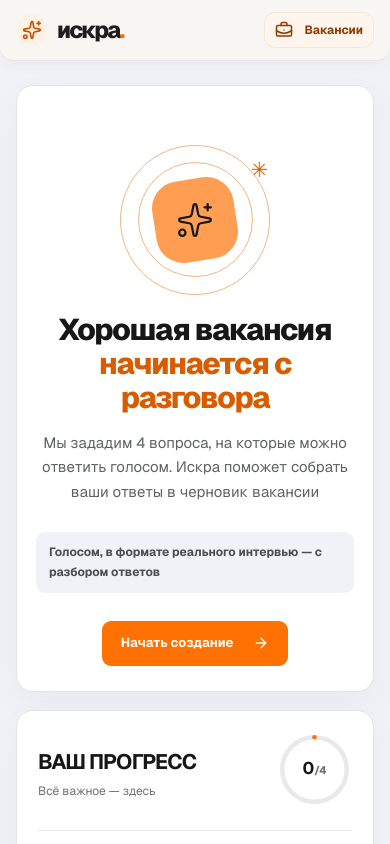
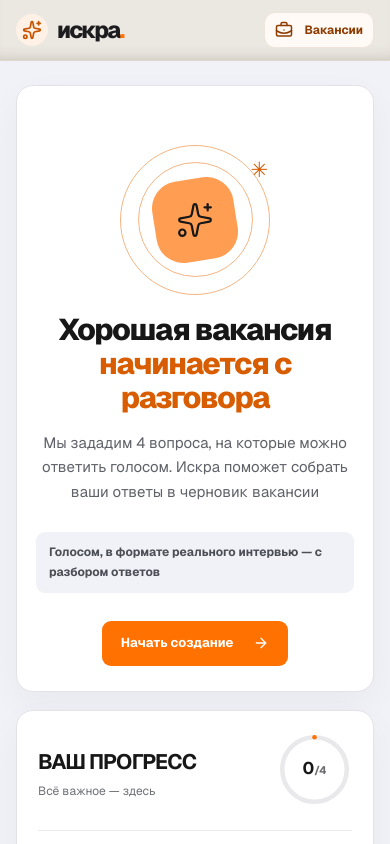
Before and after one commit to anastasiyarudomyotova/iskra, a Next.js app: page / in a window 390 px wide. Shown: the top 844 px of the page. Built offline with nearby package versions, Linux system fonts and the light colour scheme.

Commit message:
Set navigation visually behind workspace
Co-authored-by: arena-agent <297053741+arena-agent@users.noreply.github.com>

```diff
--- a/src/app/globals.css
+++ b/src/app/globals.css
@@ -305,23 +305,23 @@ body, .app-shell { background: #f1f2f7; color: #171717; }
 .review-item .review-number.done { color: #fff; }
 .review-item:last-child { border-bottom: 0; padding-bottom: 0; }
 
-/* Light, integrated navigation; only existing destinations are shown. */
+/* Recessed light navigation: the edge shadow falls onto the menu, not the workspace. */
 .app-nav {
-  background: #f8f6f3;
-  border-right-color: #ebe7e2;
-  border-radius: 0 16px 16px 0;
-  box-shadow: 4px 0 18px #4030200a;
+  background: #ebe7e1;
+  border-right-color: #ded8d1;
+  border-radius: 0;
+  box-shadow: inset -13px 0 20px -17px #51413170;
 }
 .nav-item.selected {
-  background: #fff5ec;
-  border: 1px solid #f6e6d9;
+  background: #fffaf5;
+  border: 1px solid #f0e5dc;
   border-radius: 11px;
 }
 @media (max-width: 820px) {
   .app-nav {
-    background: #f8f6f3;
-    border-bottom-color: #ebe7e2;
-    border-radius: 0 0 14px 14px;
-    box-shadow: 0 4px 14px #4030200a;
+    background: #ebe7e1;
+    border-bottom-color: #ded8d1;
+    border-radius: 0;
+    box-shadow: inset 0 -12px 18px -17px #51413170;
   }
 }
```
